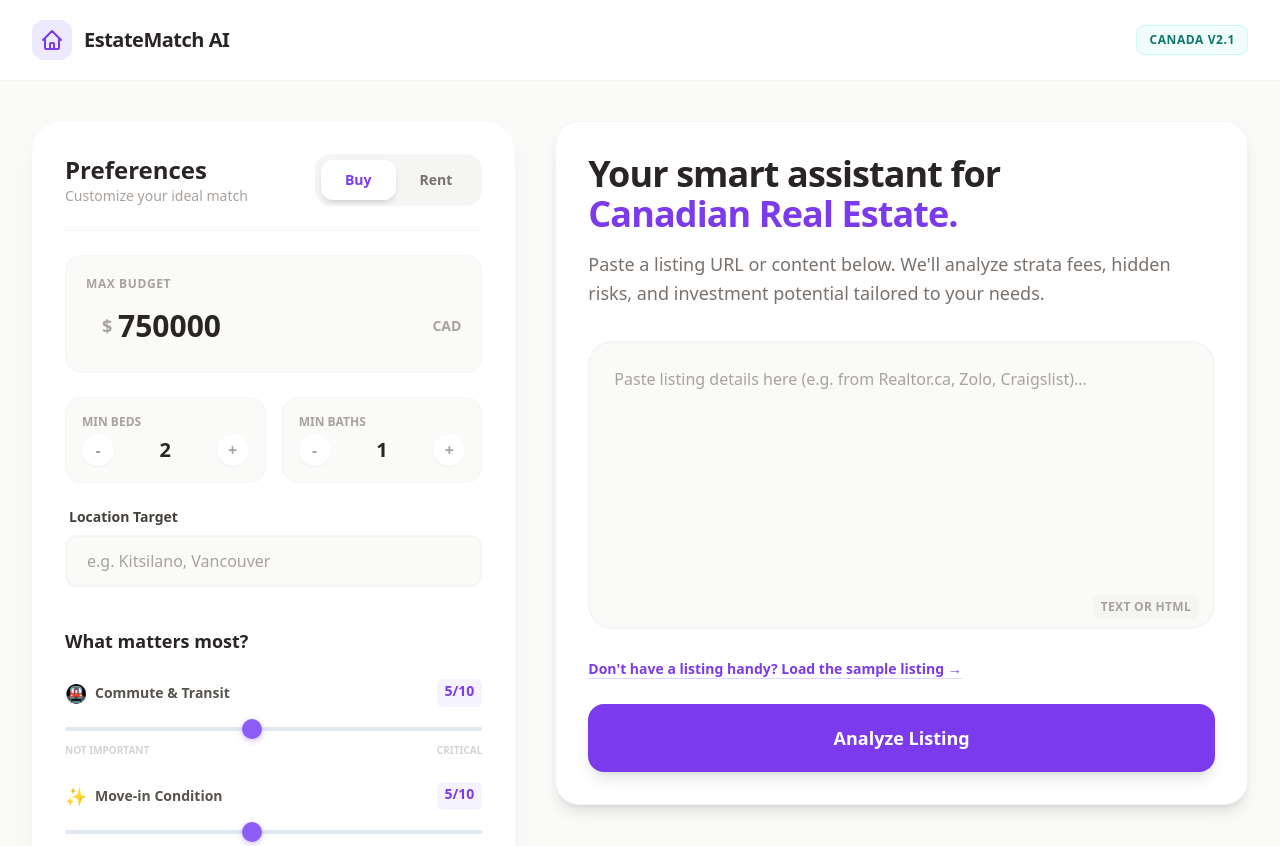
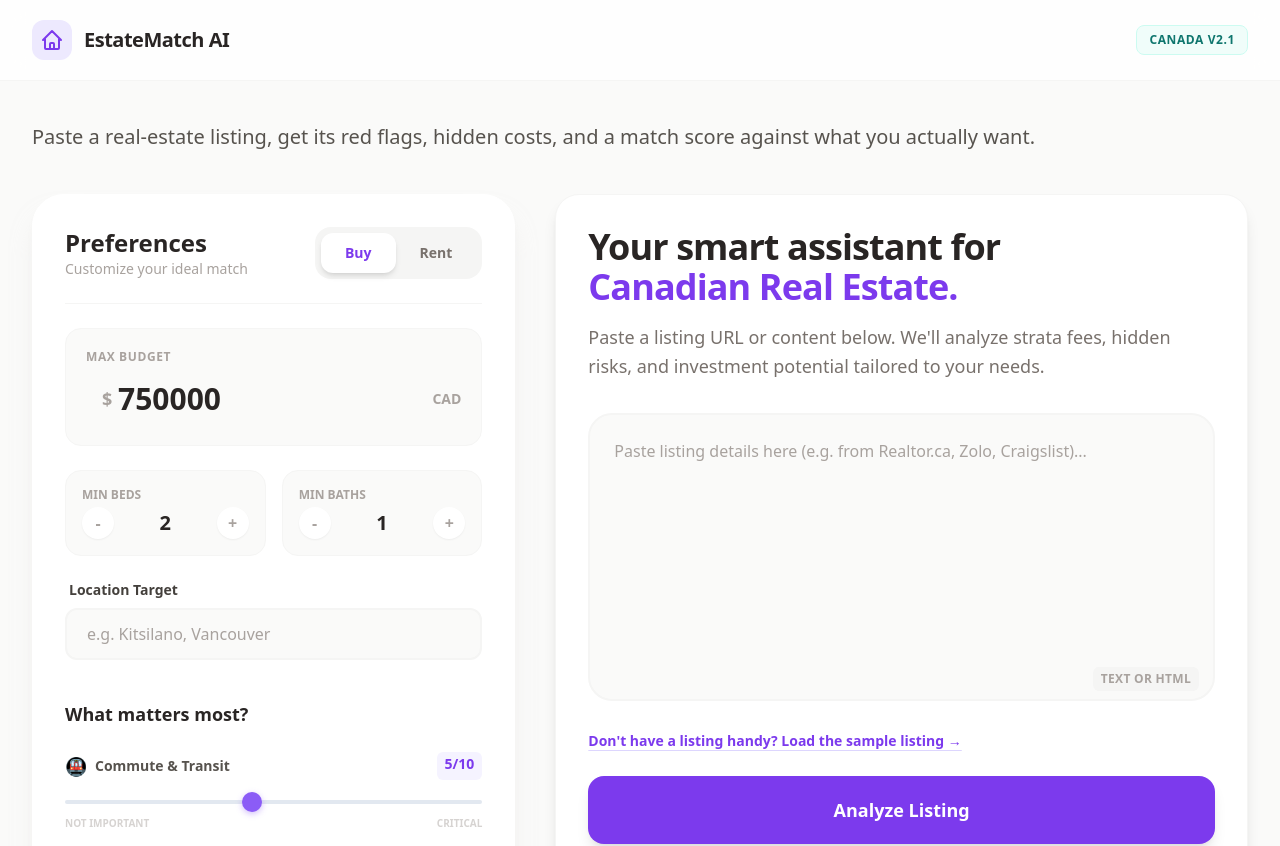
Before and after one commit to aaryan0909/EstateMatch-AI, a React (Vite) app: page / in a window 1280 px wide. Shown: the top 846 px of the page. Built offline with nearby package versions, Linux system fonts and the light colour scheme.

Commit message:
Add one-line description to landing hero

```diff
--- a/App.tsx
+++ b/App.tsx
@@ -93,6 +93,9 @@ const App: React.FC = () => {
       </nav>
 
       <main className="max-w-7xl mx-auto px-4 sm:px-6 lg:px-8 py-10">
+        <p className="text-xl text-stone-600 leading-relaxed mb-10">
+          Paste a real-estate listing, get its red flags, hidden costs, and a match score against what you actually want.
+        </p>
 
         {appState === AppState.IDLE || appState === AppState.ERROR || appState === AppState.ANALYZING ? (
           <div className="grid grid-cols-1 lg:grid-cols-12 gap-10">
```
